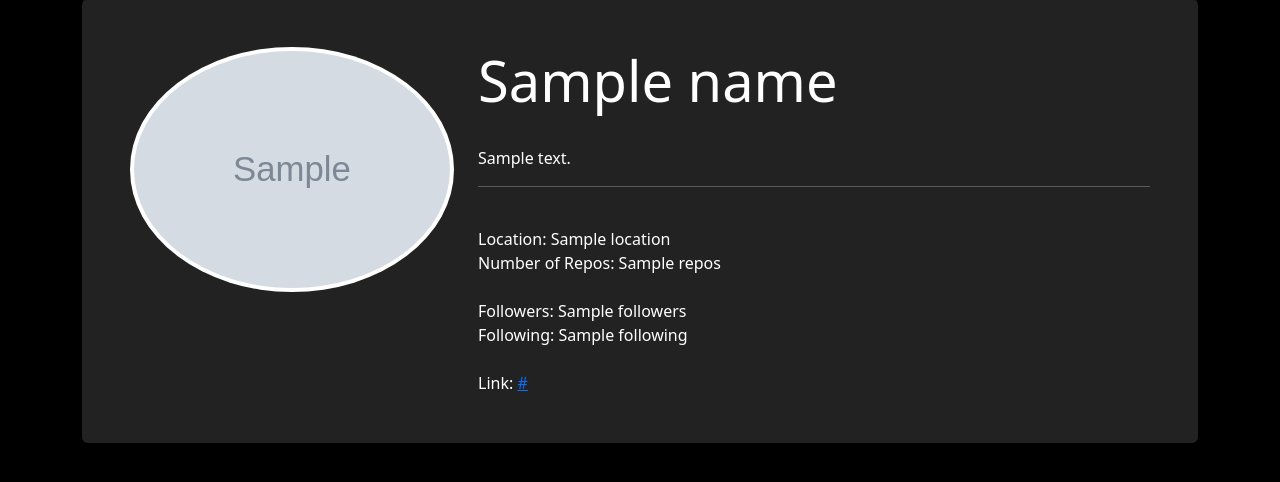
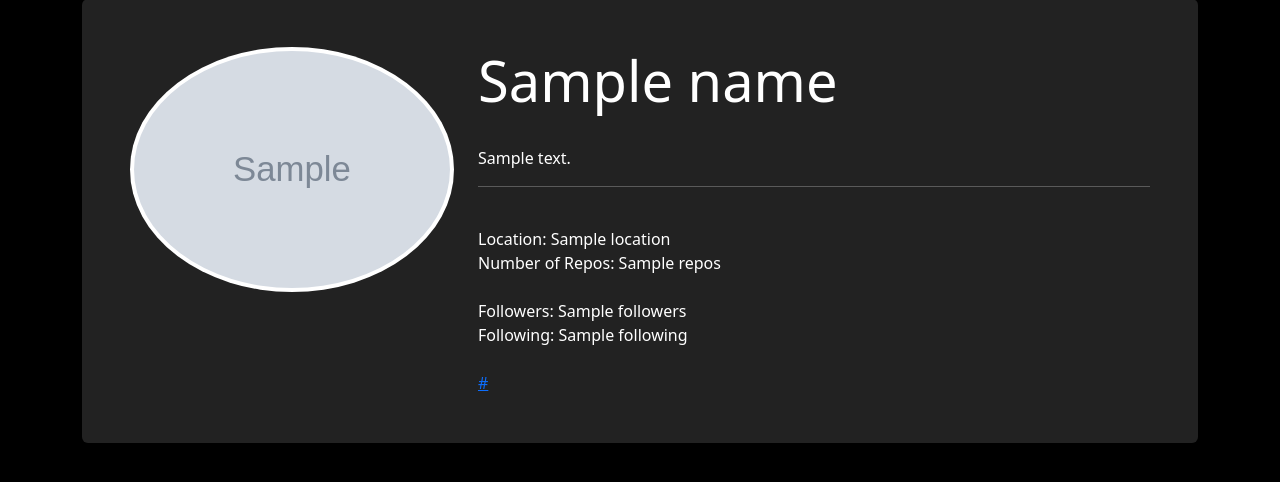
Before and after one commit to Gaurav-822/GitSeek, a Flask app: template templates/index.html in a window 1280 px wide. Shown: the part 292-774 px from the top of the page. Run offline with Flask 2, Linux system fonts and the light colour scheme; the template is opened without the code that fills it: most values are stand-ins (such as "Sample title", 1, 10 or a date in 2020); grey boxes marked "Sample" are stand-in pictures.

Commit message:
Update index.html

```diff
--- a/templates/index.html
+++ b/templates/index.html
@@ -27,7 +27,7 @@
             Number of Repos: {{repos}}<br> <br>
             Followers: {{followers}}<br>
             Following: {{following}}<br> <br>
-            Link: <a href="{{link}}">{{link}}</a>
+            <a href="{{link}}">{{link}}</a>
           </div>
           </div>
     </div>
```
